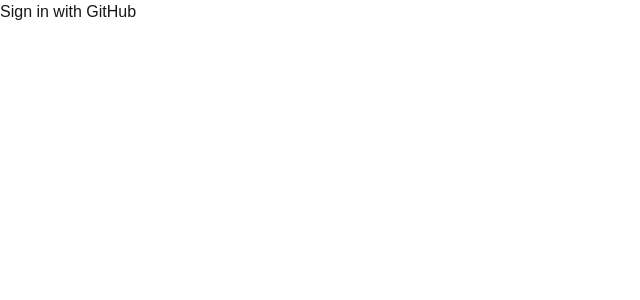
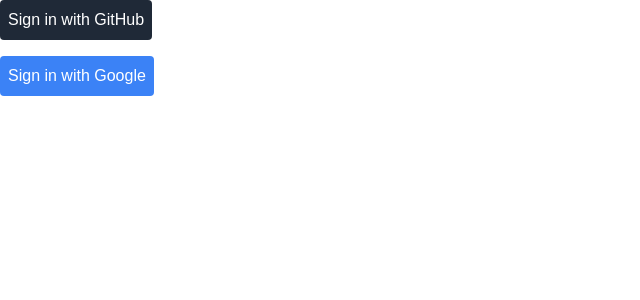
Before and after one commit to BouklifYacine/NextJS-Projet-Budget, a Next.js app in the folder statsgo/: page /connexion in a window 1280 px wide. Shown: the top 300 px of the page, without its empty margins (0-640 px from the left). Built offline with nearby package versions, Linux system fonts and the light colour scheme; no server answers.

Commit message:
Implémentation de la connexion avec Google

```diff
--- a/statsgo/app/connexion/page.tsx
+++ b/statsgo/app/connexion/page.tsx
@@ -3,16 +3,35 @@
 export default async function SignIn() {
   const session = await auth()
 
-if (!session) return  <form
+  if (!session) {
+    return (
+      <div className="flex flex-col gap-4">
+        <form
           action={async () => {
             "use server"
-  await signIn("github" , {redirectTo : '/'})
+            await signIn("github", { redirectTo: '/' })
           }}
         >
-<button type="submit">Sign in with GitHub</button>
+          <button type="submit" className="p-2 bg-gray-800 text-white rounded">
+            Sign in with GitHub
+          </button>
         </form>
+
+        <form
+          action={async () => {
+            "use server"
+            await signIn("google", { redirectTo: '/' })
+          }}
+        >
+          <button type="submit" className="p-2 bg-blue-500 text-white rounded">
+            Sign in with Google
+          </button>
+        </form>
+      </div>
+    )
+  }
+
   return (
-
     <div>
       <form
         action={async () => {
@@ -20,10 +39,10 @@
           await signOut()
         }}
       >
-      <button type="submit">Sign Out</button>
+        <button type="submit" className="p-2 bg-red-500 text-white rounded">
+          Sign Out
+        </button>
       </form>
     </div>
-
-
   )
 }
--- a/statsgo/auth.ts
+++ b/statsgo/auth.ts
@@ -2,6 +2,7 @@
 import { PrismaAdapter } from "@auth/prisma-adapter"
 import { prisma } from "@/prisma"
 import GitHub from "next-auth/providers/github"
+import Google from "next-auth/providers/google"
 
 
 export const { handlers, auth, signIn, signOut } = NextAuth({
@@ -9,14 +10,5 @@
   session: {
     strategy: "jwt"
 },
-  providers: [
-    GitHub({
-      clientId: process.env.GITHUB_ID,
-      clientSecret: process.env.GITHUB_SECRET,
-      authorization: {
-          params: {
-              scope: 'read:user user:email'
-          },
-      }}),
-  ],
+  providers: [GitHub,Google],
 })
```
Lines whose indentation alone changed are shown as unchanged.
